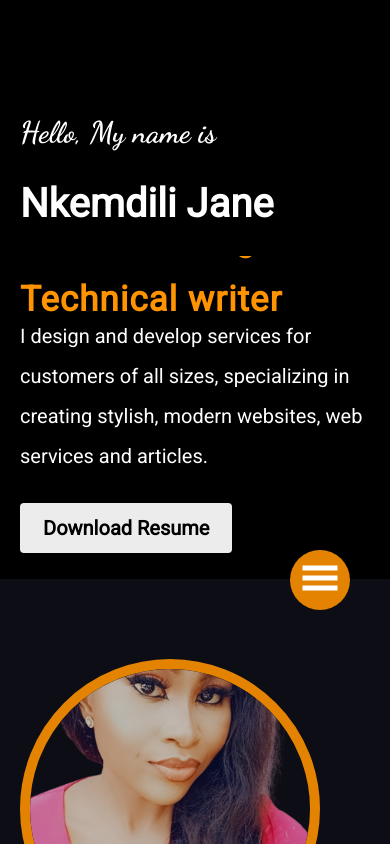
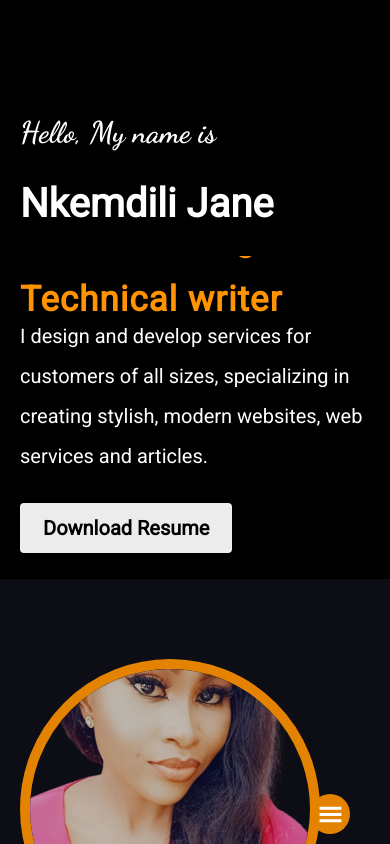
Before and after one commit to Nky237/My_Portfolio, a React (Vite) app: page / in a window 390 px wide. Built offline with nearby package versions, Linux system fonts and the light colour scheme.

Commit message:
worked on the responsivemess

```diff
--- a/src/index.css
+++ b/src/index.css
@@ -58,17 +58,17 @@ nav .icons {
 .Navshow {
   position: absolute;
   right: 40px;
-  top: 550px;
+  bottom: 10px;
   display: none;
-  height: 60px;
-  width: 60px;
+  height: 40px;
+  width: 40px;
   border-radius: 50%;
   background-color: #e38301;
   color: white;
   z-index: 1;
 }
 .Navshow p {
-  font-size: 40px;
+  font-size: 25px;
   display: flex;
   align-items: center;
   justify-content: center;
@@ -705,16 +705,13 @@ nav .icons {
   body {
     overflow-x: hidden !important;
   }
-  .pages{
+  .pages {
     width: 100%;
-
-  }
-  .nav{
-    display: none;
   }
   .nav {
     display: none;
   }
+
   .nav nav {
     margin-top: 120px;
   }
```
